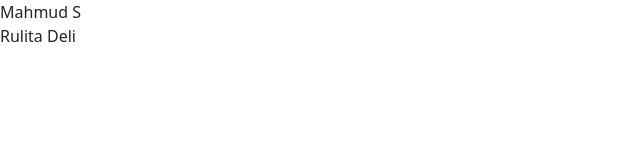
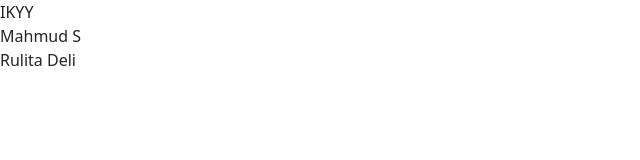
Before and after one commit to riskydc08/Group2, a plain HTML site: page index.html in a window 1280 px wide. Shown: the whole page, without its empty margins (0-640 px from the left). Drawn offline with nearby package versions, Linux system fonts and the light colour scheme.

Commit message:
ikyheader

```diff
--- a/index.html
+++ b/index.html
@@ -9,7 +9,7 @@
 </head>
 <body>
   <header>
-
+    IKYY
   </header>
   <aside>
     Mahmud S
```
